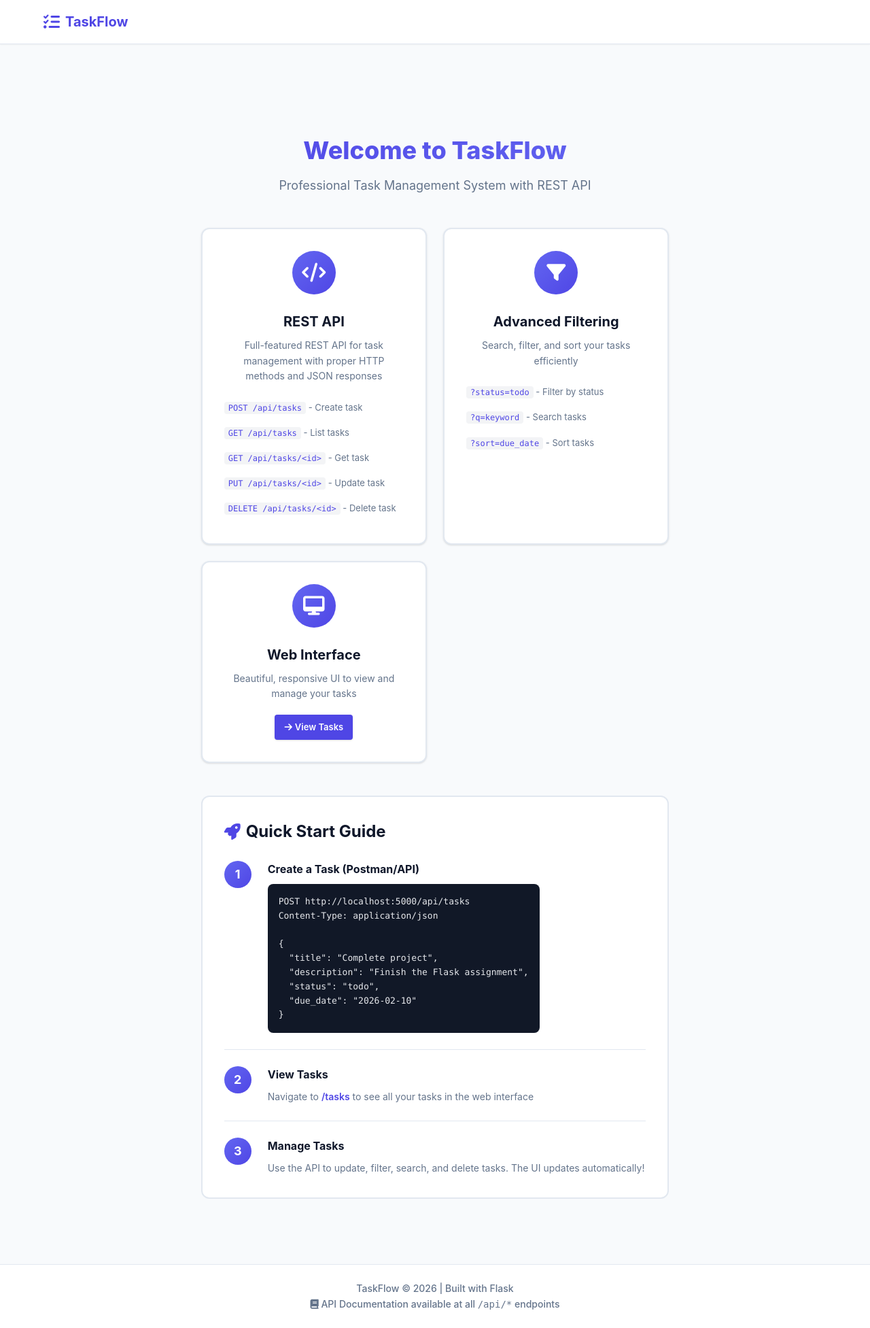
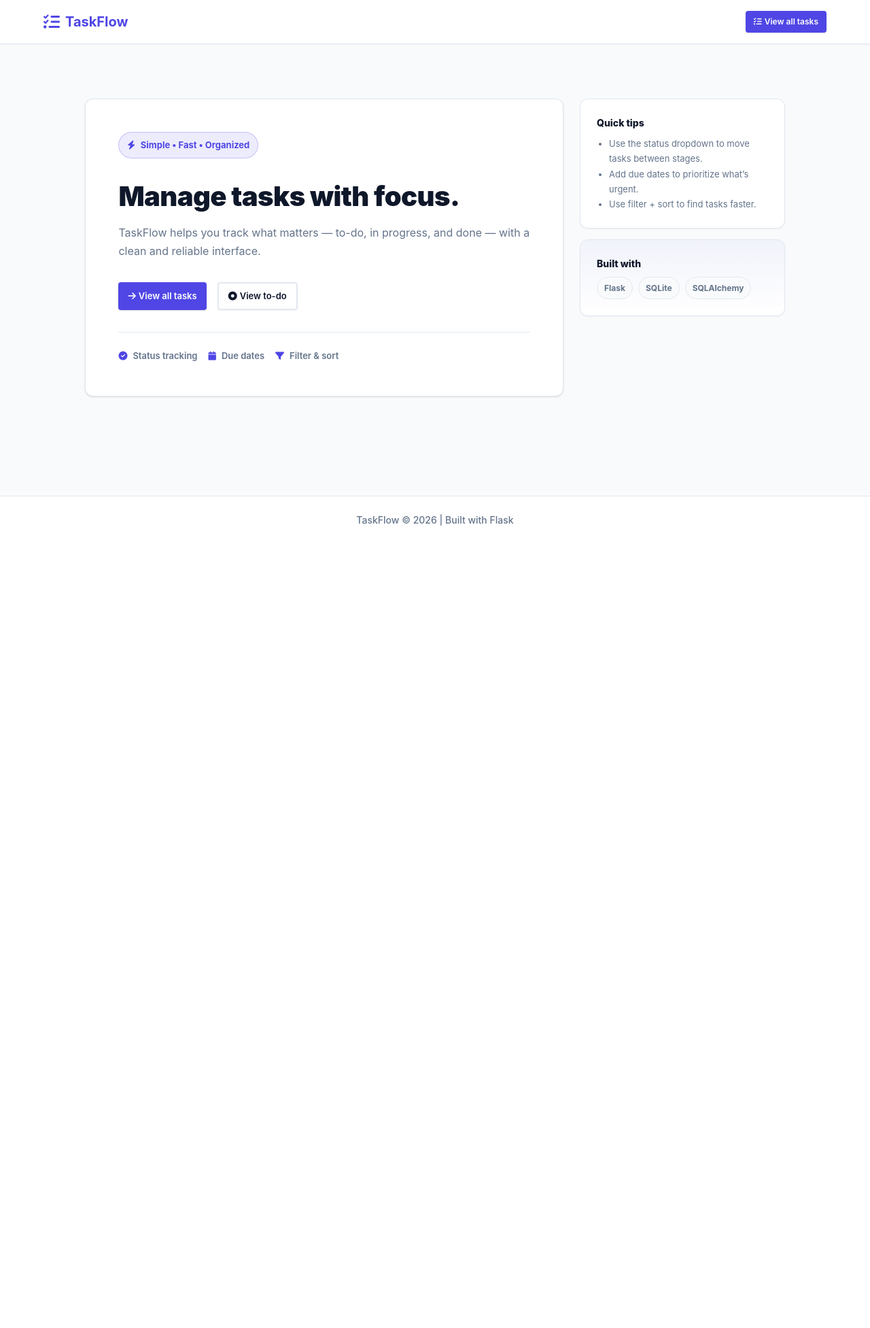
Before and after one commit to Ali-ahsan35/Mini_Task_Manager_A6, a Flask app: page / in a window 1280 px wide. Shown: the whole page at 68% size. After the commit the page ends 773 px from the top, so only its background shows below. Run offline with Flask 3, Linux system fonts and the light colour scheme.

Commit message:
readme updated

```diff
--- a/static/style.css
+++ b/static/style.css
@@ -574,189 +574,173 @@ body {
   font-weight: 500;
   margin: 0;
 }
+/* =============================================
+   HOME PAGE (PROFESSIONAL MINIMAL)
+   ============================================= */
 
-/* =============================================
-   HOME PAGE STYLES
-   ============================================= */
-.hero {
-  text-align: center;
-  margin-bottom: var(--space-2xl);
+.brand-link{
+  display: inline-flex;
+  align-items: center;
+  gap: var(--space-sm);
+  text-decoration: none;
+  color: inherit;
 }
 
-.hero-title {
-  font-size: 36px;
-  font-weight: 800;
-  color: var(--text-primary);
-  margin-bottom: var(--space-sm);
-  background: linear-gradient(135deg, var(--primary) 0%, var(--primary-light) 100%);
-  -webkit-background-clip: text;
-  -webkit-text-fill-color: transparent;
-  background-clip: text;
-}
-
-.hero-subtitle {
-  font-size: 18px;
-  color: var(--text-secondary);
-  font-weight: 400;
-}
-
-.features-grid {
-  display: grid;
-  grid-template-columns: repeat(auto-fit, minmax(300px, 1fr));
-  gap: var(--space-lg);
-  margin-bottom: var(--space-2xl);
-}
-
-.feature-card {
-  background: var(--surface);
-  border: 2px solid var(--border);
-  border-radius: var(--radius-md);
-  padding: var(--space-xl);
-  text-align: center;
-  transition: all 0.3s ease;
-  box-shadow: var(--shadow);
-}
-
-.feature-card:hover {
-  transform: translateY(-8px);
-  box-shadow: var(--shadow-lg);
-  border-color: var(--primary-light);
-}
-
-.feature-icon {
-  width: 64px;
-  height: 64px;
-  margin: 0 auto var(--space-lg);
-  background: linear-gradient(135deg, var(--primary-light), var(--primary));
-  border-radius: 50%;
-  display: flex;
-  align-items: center;
-  justify-content: center;
-  color: white;
-  font-size: 28px;
-}
-
-.feature-card h3 {
-  font-size: 20px;
-  font-weight: 700;
-  color: var(--text-primary);
-  margin-bottom: var(--space-sm);
-}
-
-.feature-card p {
-  font-size: 14px;
-  color: var(--text-secondary);
-  margin-bottom: var(--space-md);
-  line-height: 1.6;
-}
-
-.api-list {
-  list-style: none;
-  text-align: left;
-  margin-top: var(--space-md);
-}
-
-.api-list li {
-  padding: var(--space-sm) 0;
-  font-size: 13px;
-  color: var(--text-secondary);
-}
-
-.api-list code {
-  font-family: var(--font-mono);
-  background: var(--gray-100);
-  padding: 2px 6px;
-  border-radius: var(--radius-sm);
-  color: var(--primary);
-  font-size: 12px;
-}
-
-.quick-start {
-  background: var(--surface);
-  border: 2px solid var(--border);
-  border-radius: var(--radius-md);
-  padding: var(--space-xl);
-  margin-bottom: var(--space-2xl);
-}
-
-.quick-start h2 {
-  font-size: 24px;
-  font-weight: 700;
-  color: var(--text-primary);
-  margin-bottom: var(--space-lg);
+.nav-actions{
   display: flex;
   align-items: center;
   gap: var(--space-sm);
 }
 
-.quick-start h2 i {
+.home-hero{
+  display: grid;
+  grid-template-columns: 1.4fr 0.6fr;
+  gap: var(--space-lg);
+  align-items: start;
+  margin-top: var(--space-xl);
+}
+
+.home-card{
+  background: var(--surface);
+  border: 1px solid var(--border);
+  border-radius: var(--radius-md);
+  padding: var(--space-2xl);
+  box-shadow: var(--shadow);
+}
+
+.home-badge{
+  display: inline-flex;
+  align-items: center;
+  gap: var(--space-sm);
+  padding: 8px 12px;
+  border-radius: 999px;
+  background: rgba(79, 70, 229, 0.10);
+  color: var(--primary);
+  border: 1px solid rgba(79, 70, 229, 0.25);
+  font-size: 13px;
+  font-weight: 700;
+  margin-bottom: var(--space-lg);
+}
+
+.home-title{
+  font-size: 40px;
+  font-weight: 900;
+  letter-spacing: -0.6px;
+  margin-bottom: var(--space-sm);
+  color: var(--text-primary);
+}
+
+.home-subtitle{
+  font-size: 16px;
+  color: var(--text-secondary);
+  max-width: 60ch;
+  line-height: 1.7;
+  margin-bottom: var(--space-xl);
+}
+
+.home-cta{
+  display: flex;
+  gap: var(--space-md);
+  flex-wrap: wrap;
+  margin-bottom: var(--space-xl);
+}
+
+/* Outline button style (matches your design system) */
+.btn-outline{
+  background: transparent;
+  border: 2px solid var(--border);
+  color: var(--text-primary);
+  box-shadow: var(--shadow-sm);
+}
+
+.btn-outline:hover{
+  border-color: var(--primary);
   color: var(--primary);
 }
 
-.step {
+/* Feature meta row */
+.home-meta{
   display: flex;
-  gap: var(--space-lg);
-  margin-bottom: var(--space-lg);
-  padding-bottom: var(--space-lg);
-  border-bottom: 1px solid var(--border);
+  flex-wrap: wrap;
+  gap: var(--space-md);
+  padding-top: var(--space-lg);
+  border-top: 1px solid var(--border);
 }
 
-.step:last-child {
-  border-bottom: none;
-  margin-bottom: 0;
-  padding-bottom: 0;
+.meta-item{
+  display: inline-flex;
+  align-items: center;
+  gap: var(--space-sm);
+  font-size: 13px;
+  font-weight: 600;
+  color: var(--text-secondary);
 }
 
-.step-number {
-  flex-shrink: 0;
-  width: 40px;
-  height: 40px;
-  background: linear-gradient(135deg, var(--primary-light), var(--primary));
-  color: white;
-  border-radius: 50%;
-  display: flex;
-  align-items: center;
-  justify-content: center;
-  font-weight: 700;
-  font-size: 18px;
+.meta-item i{
+  color: var(--primary);
 }
 
-.step-content h4 {
-  font-size: 16px;
-  font-weight: 700;
+/* Right side cards */
+.home-side{
+  display: flex;
+  flex-direction: column;
+  gap: var(--space-md);
+}
+
+.side-card{
+  background: var(--surface);
+  border: 1px solid var(--border);
+  border-radius: var(--radius-md);
+  padding: var(--space-lg);
+  box-shadow: var(--shadow-sm);
+}
+
+.side-card.subtle{
+  background: linear-gradient(to bottom, rgba(79,70,229,0.04), rgba(255,255,255,1));
+}
+
+.side-title{
+  font-size: 14px;
+  font-weight: 800;
   color: var(--text-primary);
   margin-bottom: var(--space-sm);
 }
 
-.step-content p {
-  font-size: 14px;
+.side-list{
+  margin-left: 18px;
   color: var(--text-secondary);
-  line-height: 1.6;
+  font-size: 13px;
+  line-height: 1.7;
 }
 
-.step-content a {
-  color: var(--primary);
-  text-decoration: none;
-  font-weight: 600;
+.side-tags{
+  display: flex;
+  flex-wrap: wrap;
+  gap: var(--space-sm);
 }
 
-.step-content a:hover {
-  text-decoration: underline;
+.tag{
+  padding: 6px 10px;
+  border-radius: 999px;
+  border: 1px solid var(--border);
+  background: var(--gray-50);
+  font-size: 12px;
+  font-weight: 700;
+  color: var(--text-secondary);
 }
 
-.step-content pre {
-  background: var(--gray-900);
-  color: #e5e7eb;
-  padding: var(--space-md);
-  border-radius: var(--radius);
-  overflow-x: auto;
-  margin-top: var(--space-sm);
-}
+@media (max-width: 900px){
+  .home-hero{
+    grid-template-columns: 1fr;
+  }
 
-.step-content code {
-  font-family: var(--font-mono);
-  font-size: 13px;
-  line-height: 1.6;
+  .home-card{
+    padding: var(--space-xl);
+  }
+
+  .home-title{
+    font-size: 30px;
+  }
 }
 
 /* =============================================
--- a/templates/home.html
+++ b/templates/home.html
@@ -3,7 +3,7 @@
 <head>
   <meta charset="UTF-8">
   <meta name="viewport" content="width=device-width, initial-scale=1.0">
-  <title>Task Manager - Home</title>
+  <title>TaskFlow</title>
   <link rel="stylesheet" href="{{ url_for('static', filename='style.css') }}">
   <link rel="stylesheet" href="https://cdnjs.cloudflare.com/ajax/libs/font-awesome/6.4.0/css/all.min.css">
 </head>
@@ -13,112 +13,83 @@
   <nav class="navbar">
     <div class="nav-container">
       <div class="nav-brand">
-        <i class="fas fa-tasks"></i>
-        <span>TaskFlow</span>
+        <a href="{{ url_for('home') }}" class="brand-link">
+          <i class="fas fa-tasks"></i>
+          <span>TaskFlow</span>
+        </a>
+      </div>
+
+      <div class="nav-actions">
+        <a href="{{ url_for('tasks_page') }}" class="btn btn-primary btn-sm">
+          <i class="fas fa-list-check"></i> View all tasks
+        </a>
       </div>
     </div>
   </nav>
 
-  <div class="container">
+  <main class="container">
+    <section class="home-hero">
+      <div class="home-card">
+        <div class="home-badge">
+          <i class="fas fa-bolt"></i>
+          <span>Simple • Fast • Organized</span>
+        </div>
 
-    <!-- Hero Section -->
-    <section class="hero" style="margin-top: 80px;">
-      <h1 class="hero-title">Welcome to TaskFlow</h1>
-      <p class="hero-subtitle">Professional Task Management System with REST API</p>
-    </section>
+        <h1 class="home-title">Manage tasks with focus.</h1>
+        <p class="home-subtitle">
+          TaskFlow helps you track what matters — to-do, in progress, and done — with a clean and reliable interface.
+        </p>
 
-    <!-- Features Grid -->
-    <div class="features-grid">
-      <div class="feature-card">
-        <div class="feature-icon">
-          <i class="fas fa-code"></i>
-        </div>
-        <h3>REST API</h3>
-        <p>Full-featured REST API for task management with proper HTTP methods and JSON responses</p>
-        <ul class="api-list">
-          <li><code>POST /api/tasks</code> - Create task</li>
-          <li><code>GET /api/tasks</code> - List tasks</li>
-          <li><code>GET /api/tasks/&lt;id&gt;</code> - Get task</li>
-          <li><code>PUT /api/tasks/&lt;id&gt;</code> - Update task</li>
-          <li><code>DELETE /api/tasks/&lt;id&gt;</code> - Delete task</li>
-        </ul>
-      </div>
+        <div class="home-cta">
+          <a href="{{ url_for('tasks_page') }}" class="btn btn-primary">
+            <i class="fas fa-arrow-right"></i> View all tasks
+          </a>
 
-      <div class="feature-card">
-        <div class="feature-icon">
-          <i class="fas fa-filter"></i>
-        </div>
-        <h3>Advanced Filtering</h3>
-        <p>Search, filter, and sort your tasks efficiently</p>
-        <ul class="api-list">
-          <li><code>?status=todo</code> - Filter by status</li>
-          <li><code>?q=keyword</code> - Search tasks</li>
-          <li><code>?sort=due_date</code> - Sort tasks</li>
-        </ul>
-      </div>
-
-      <div class="feature-card">
-        <div class="feature-icon">
-          <i class="fas fa-desktop"></i>
-        </div>
-        <h3>Web Interface</h3>
-        <p>Beautiful, responsive UI to view and manage your tasks</p>
-        <div style="margin-top: 20px;">
-          <a href="{{ url_for('tasks_page') }}" class="btn btn-primary">
-            <i class="fas fa-arrow-right"></i> View Tasks
+          <a href="{{ url_for('tasks_page', status='todo') }}" class="btn btn-outline">
+            <i class="fas fa-circle-dot"></i> View to-do
           </a>
         </div>
-      </div>
-    </div>
 
-    <!-- Quick Start Guide -->
-    <section class="quick-start">
-      <h2><i class="fas fa-rocket"></i> Quick Start Guide</h2>
-
-      <div class="step">
-        <div class="step-number">1</div>
-        <div class="step-content">
-          <h4>Create a Task (Postman/API)</h4>
-          <pre><code>POST http://localhost:5000/api/tasks
-Content-Type: application/json
-
-{
-  "title": "Complete project",
-  "description": "Finish the Flask assignment",
-  "status": "todo",
-  "due_date": "2026-02-10"
-}</code></pre>
+        <div class="home-meta">
+          <div class="meta-item">
+            <i class="fas fa-check-circle"></i>
+            <span>Status tracking</span>
+          </div>
+          <div class="meta-item">
+            <i class="fas fa-calendar"></i>
+            <span>Due dates</span>
+          </div>
+          <div class="meta-item">
+            <i class="fas fa-filter"></i>
+            <span>Filter & sort</span>
+          </div>
         </div>
       </div>
 
-      <div class="step">
-        <div class="step-number">2</div>
-        <div class="step-content">
-          <h4>View Tasks</h4>
-          <p>Navigate to <a href="{{ url_for('tasks_page') }}">/tasks</a> to see all your tasks in the web interface</p>
+      <aside class="home-side">
+        <div class="side-card">
+          <div class="side-title">Quick tips</div>
+          <ul class="side-list">
+            <li>Use the status dropdown to move tasks between stages.</li>
+            <li>Add due dates to prioritize what’s urgent.</li>
+            <li>Use filter + sort to find tasks faster.</li>
+          </ul>
         </div>
-      </div>
 
-      <div class="step">
-        <div class="step-number">3</div>
-        <div class="step-content">
-          <h4>Manage Tasks</h4>
-          <p>Use the API to update, filter, search, and delete tasks. The UI updates automatically!</p>
+        <div class="side-card subtle">
+          <div class="side-title">Built with</div>
+          <div class="side-tags">
+            <span class="tag">Flask</span>
+            <span class="tag">SQLite</span>
+            <span class="tag">SQLAlchemy</span>
+          </div>
         </div>
-      </div>
+      </aside>
     </section>
+  </main>
 
-  </div>
-
-  <!-- Footer -->
   <footer class="footer">
-    <div class="footer-content">
-      <p>TaskFlow &copy; 2026 | Built with Flask</p>
-      <p class="api-docs">
-        <i class="fas fa-book"></i>
-        API Documentation available at all <code>/api/*</code> endpoints
-      </p>
-    </div>
+    <p>TaskFlow &copy; 2026 | Built with Flask</p>
   </footer>
 
 </body>
```
Also changed, not shown: README.md.
